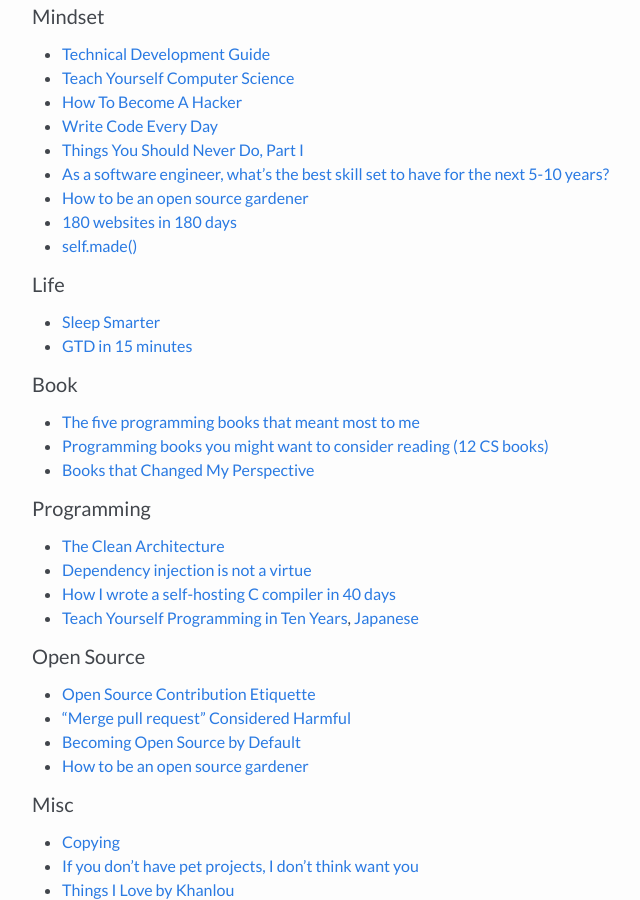
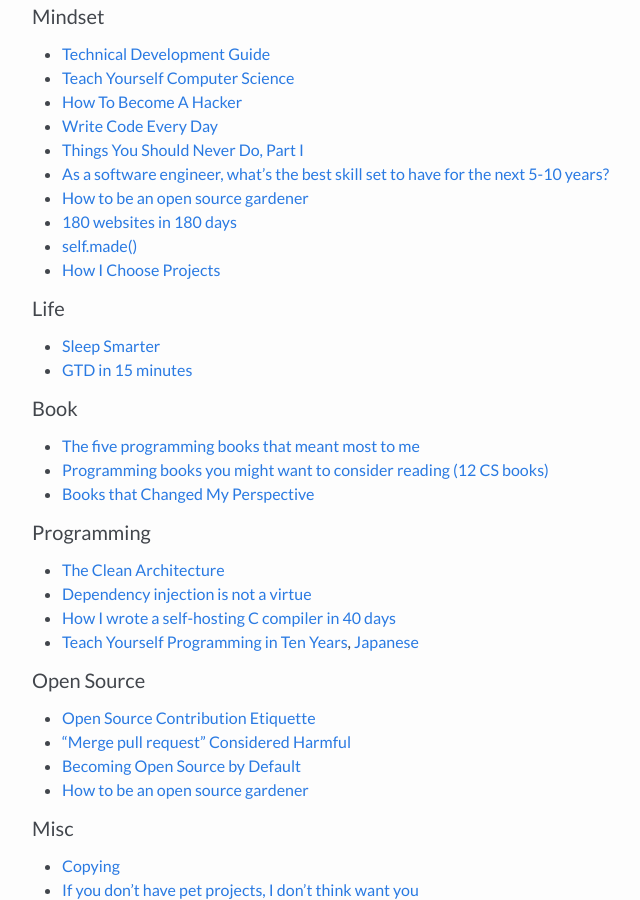
Before and after one commit to pixyzehn/pixyzehn.com, a Jekyll site: the page built from pages/links.md, in a window 1280 px wide and 900 px high, scrolled down 612 px. Shown: the whole window, without its empty margins (268-908 px from the left). Built offline with Jekyll 4.4.1, drawn with Linux system fonts in a browser that asks for light colours.

Commit message:
Update links.md

```diff
--- a/pages/links.md
+++ b/pages/links.md
@@ -35,6 +35,7 @@ To be added...
 - [How to be an open source gardener](http://words.steveklabnik.com/how-to-be-an-open-source-gardener)
 - [180 websites in 180 days](https://jenniferdewalt.com/)
 - [self.made()](https://bugkrusha.com/2017/03/26/blogging-finally/)
+- [How I Choose Projects](https://www.scotthyoung.com/blog/2016/02/18/choosing-projects/)
 
 #### Life
 - [Sleep Smarter](http://radex.io/books/sleep-smarter/)
```
